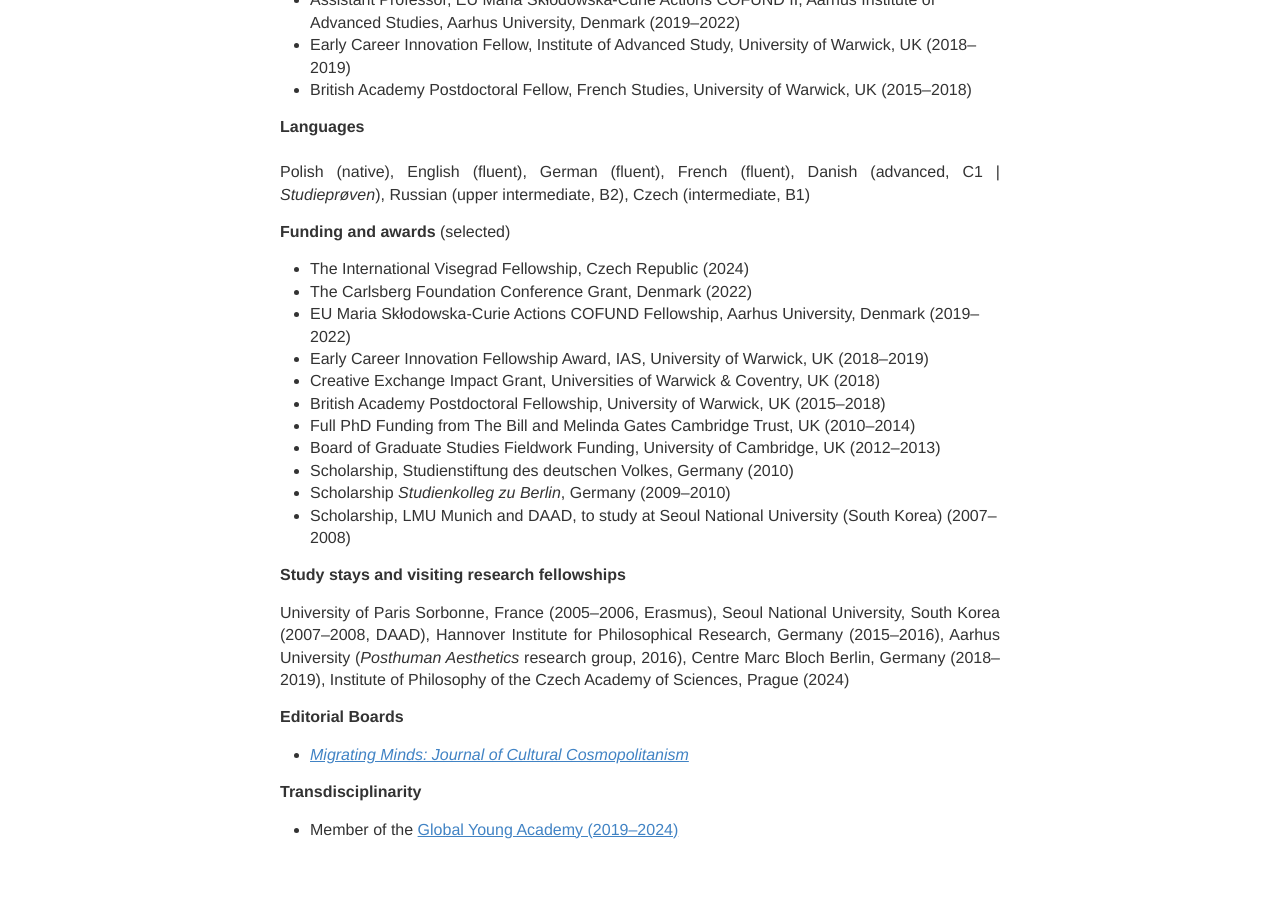
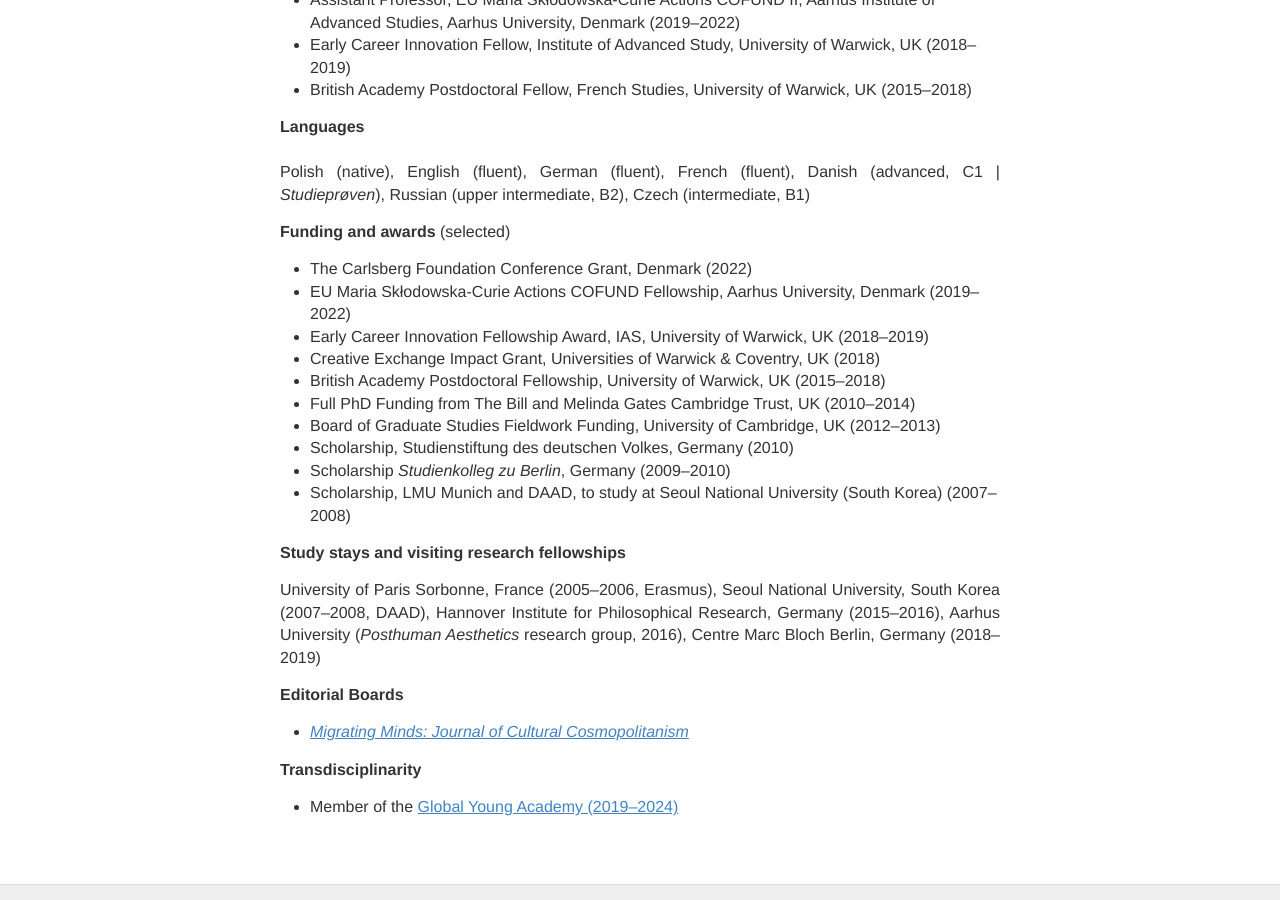
Before and after one commit to IJanicka/IJanicka.github.io, a Jekyll site: the page built from about.md, in a window 1280 px wide and 900 px high, scrolled down 1409 px. Built offline with Jekyll 4.4.1, drawn with Linux system fonts in a browser that asks for light colours.

Commit message:
Update about.md

```diff
--- a/about.md
+++ b/about.md
@@ -44,7 +44,6 @@
 
 **Funding and awards** (selected)<br>
 
-* The International Visegrad Fellowship, Czech Republic (2024)<br>
 * The Carlsberg Foundation Conference Grant, Denmark (2022)<br>
 * EU Maria Skłodowska-Curie Actions COFUND Fellowship, Aarhus University, Denmark (2019–2022)	<br>
 * Early Career Innovation Fellowship Award, IAS, University of Warwick, UK (2018–2019)<br>
@@ -58,7 +57,7 @@
 
 **Study stays and visiting research fellowships**<br>
 
-University of Paris Sorbonne, France (2005–2006, Erasmus), Seoul National University, South Korea (2007–2008, DAAD), Hannover Institute for Philosophical Research, Germany (2015–2016), Aarhus University (*Posthuman Aesthetics* research group, 2016), Centre Marc Bloch Berlin, Germany (2018–2019), Institute of Philosophy of the Czech Academy of Sciences, Prague (2024)<br>
+University of Paris Sorbonne, France (2005–2006, Erasmus), Seoul National University, South Korea (2007–2008, DAAD), Hannover Institute for Philosophical Research, Germany (2015–2016), Aarhus University (*Posthuman Aesthetics* research group, 2016), Centre Marc Bloch Berlin, Germany (2018–2019)<br>
 
 **Editorial Boards**
 
```
